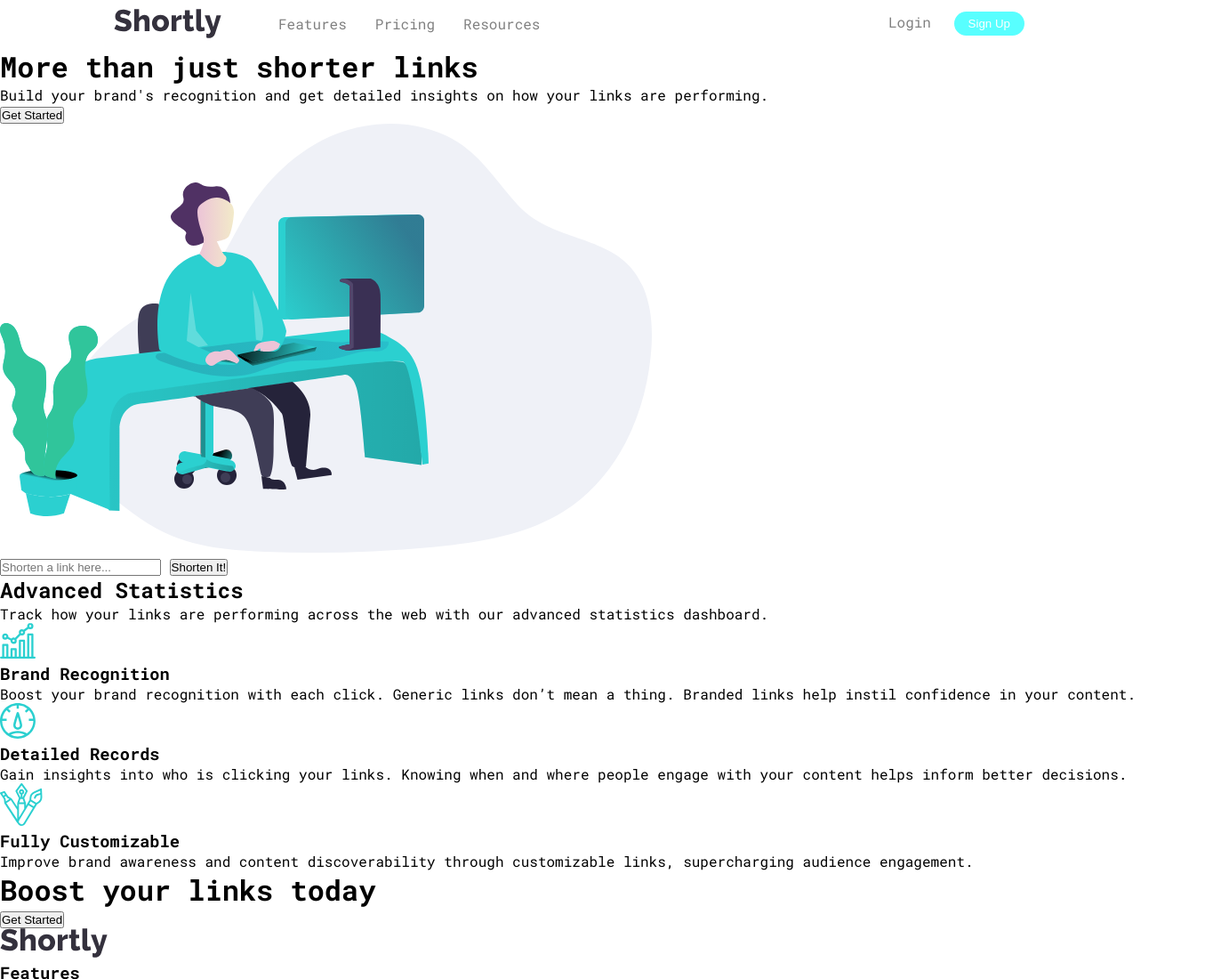
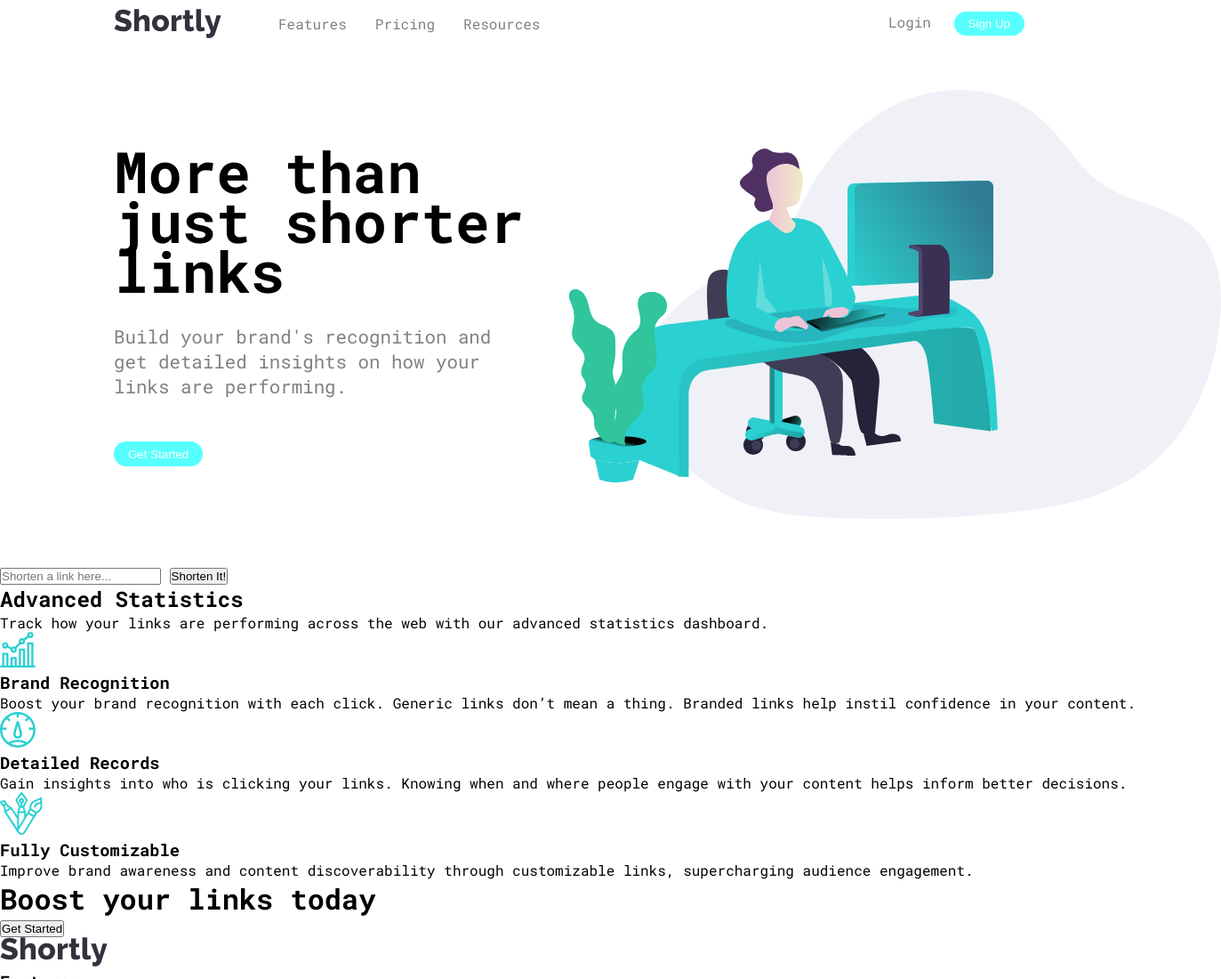
Before and after one commit to DjebrilZidour/gmc-chalenge11, a plain HTML site: page index.html in a window 1280 px wide. Shown: the top 1100 px of the page at 89% size, 1373 px wide, since content can reach past the window. Drawn offline with Linux system fonts and the light colour scheme.

Commit message:
FINISH Style main

```diff
--- a/style.css
+++ b/style.css
@@ -46,9 +46,40 @@ body{
     background-color: rgb(88, 255, 255);
     color: white;
 }
-/*
+
 #main{
     display: flex;
     justify-content: space-between;
     align-items: center;
-} */
+    margin: 3rem 0;
+}
+
+#left-part-main{
+    padding-left: 8rem;
+    width: 50%;
+}
+
+#left-part-main h1{
+    font-size: 4rem;
+    font-weight: bold;
+    line-height: 3.5rem;
+    margin-bottom: 2rem;
+}
+#left-part-main p{
+    font-size: 1.3rem;
+    color: gray;
+    width: 90%;
+}
+
+#left-part-main button{
+    padding: 0.4rem 1rem;
+    border-radius: 1rem;
+    border: none;
+    background-color: rgb(88, 255, 255);
+    color: white;
+    margin-top: 3rem;
+}
+
+#right-part-main{
+    width: 50%;
+}
```
Also changed, not shown: index.html (+1 -0 lines).
